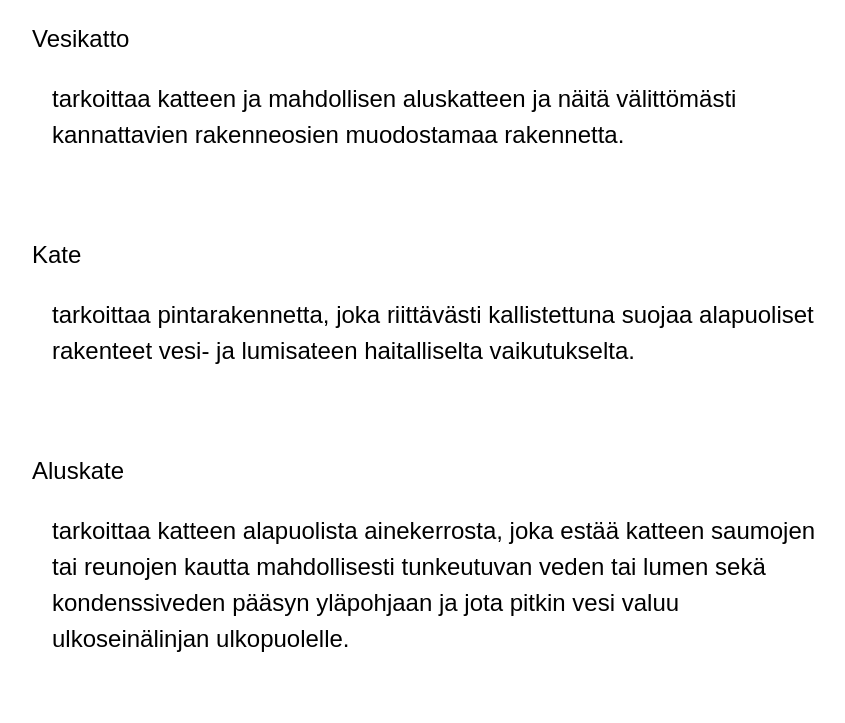
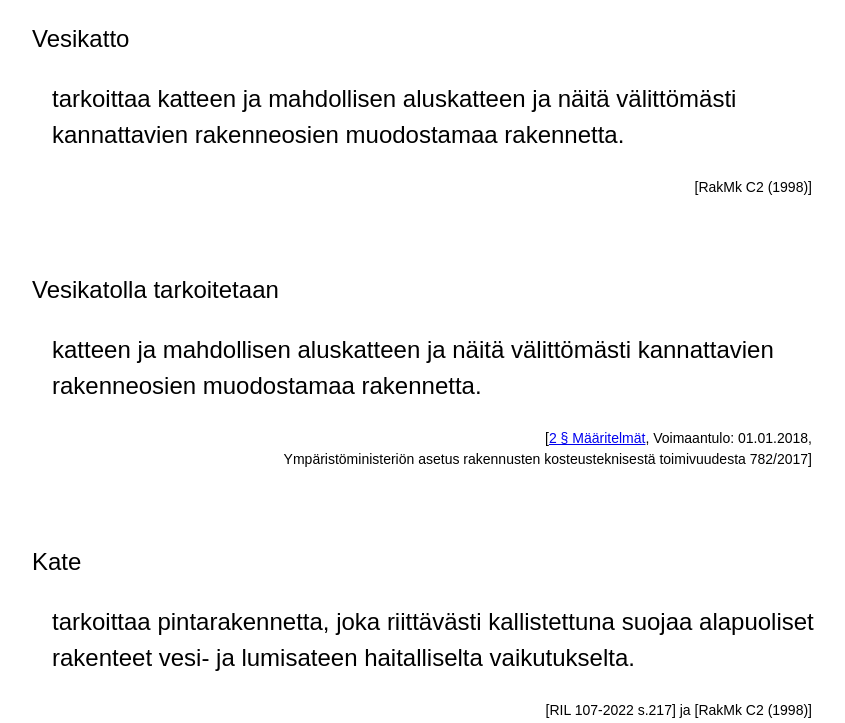
Before and after one commit to talonendm/rimat, a plain HTML site: page assets/html/maaritelmat.html in a window 1280 px wide. Shown: the part 77-800 px from the top of the page, without its empty margins (208-1053 px from the left). Drawn offline with Linux system fonts and the light colour scheme.

Commit message:
change aluskate

```diff
--- a/assets/html/maaritelmat.html
+++ b/assets/html/maaritelmat.html
@@ -23,6 +23,11 @@
             line-height: 1.5;
         }
 
+        .textS {
+            font-size: 12px;
+            line-height: 1.2;
+        }
+
         .text2 {
             font-size: 36px;
             line-height: 1.5;
@@ -33,6 +38,13 @@
             opacity: 0.2;
             transition: opacity 0.5s;
             padding-left: 20px;
+        }
+        .fade-out-reference {
+            opacity: 0.1;
+            transition: opacity 0.5s;
+            padding-right: 20px;
+            text-align: right; /* Align text to the right */
+            font-size: 14px;
         }
 
 
@@ -53,15 +65,26 @@
 
             <p>Vesikatto</p>
             <p class="fade-out">tarkoittaa katteen ja mahdollisen aluskatteen ja näitä välittömästi kannattavien rakenneosien muodostamaa rakennetta.</p>
+            <p class="fade-out-reference">[RakMk C2 (1998)]</p>
             <br>
+
+            <p>Vesikatolla tarkoitetaan</p>
+            <p class="fade-out">katteen ja mahdollisen aluskatteen ja näitä välittömästi kannattavien rakenneosien muodostamaa rakennetta.</p>
+            <p class="fade-out-reference">[<a href="https://www.finlex.fi/fi/laki/alkup/2017/20170782#Pidm46333579395952">2 § Määritelmät</a>, Voimaantulo: 01.01.2018,<br>Ympäristöministeriön asetus rakennusten kosteusteknisestä toimivuudesta 782/2017]</p>
+            <br>
+
 
             <p>Kate</p>
             <p class="fade-out">tarkoittaa pintarakennetta, joka riittävästi kallistettuna suojaa alapuoliset rakenteet vesi- ja lumisateen haitalliselta vaikutukselta.</p>
+            <p class="fade-out-reference">[RIL 107-2022 s.217] ja [RakMk C2 (1998)]</p>
             <br>
 
             <p>Aluskate</p>
             <p class="fade-out">tarkoittaa katteen alapuolista ainekerrosta, joka estää katteen saumojen tai reunojen kautta mahdollisesti tunkeutuvan veden tai lumen sekä kondenssiveden pääsyn yläpohjaan ja jota pitkin vesi valuu ulkoseinälinjan ulkopuolelle.</p>
+            <p class="fade-out-reference">[RIL 107-2022 s.215] ja [RakMk C2 (1998)]</p>
+
             <br>
+
             <p>Aluskatteen pääasiallinen tarkoitus</p>
             <p class="fade-out">Peltikatteiden alla tulee käyttää aluskateluokituksen vaatimukset täyttävää aluskatetta, jonka pääasiallinen tarkoitus on johtaa vesikatteen alapintaan muodostuva kondenssivesi sekä katteen saumoista sen alle pääsevä vesi hallitusti ulkoseinälinjan ulkopuolelle.</p>
 
```
